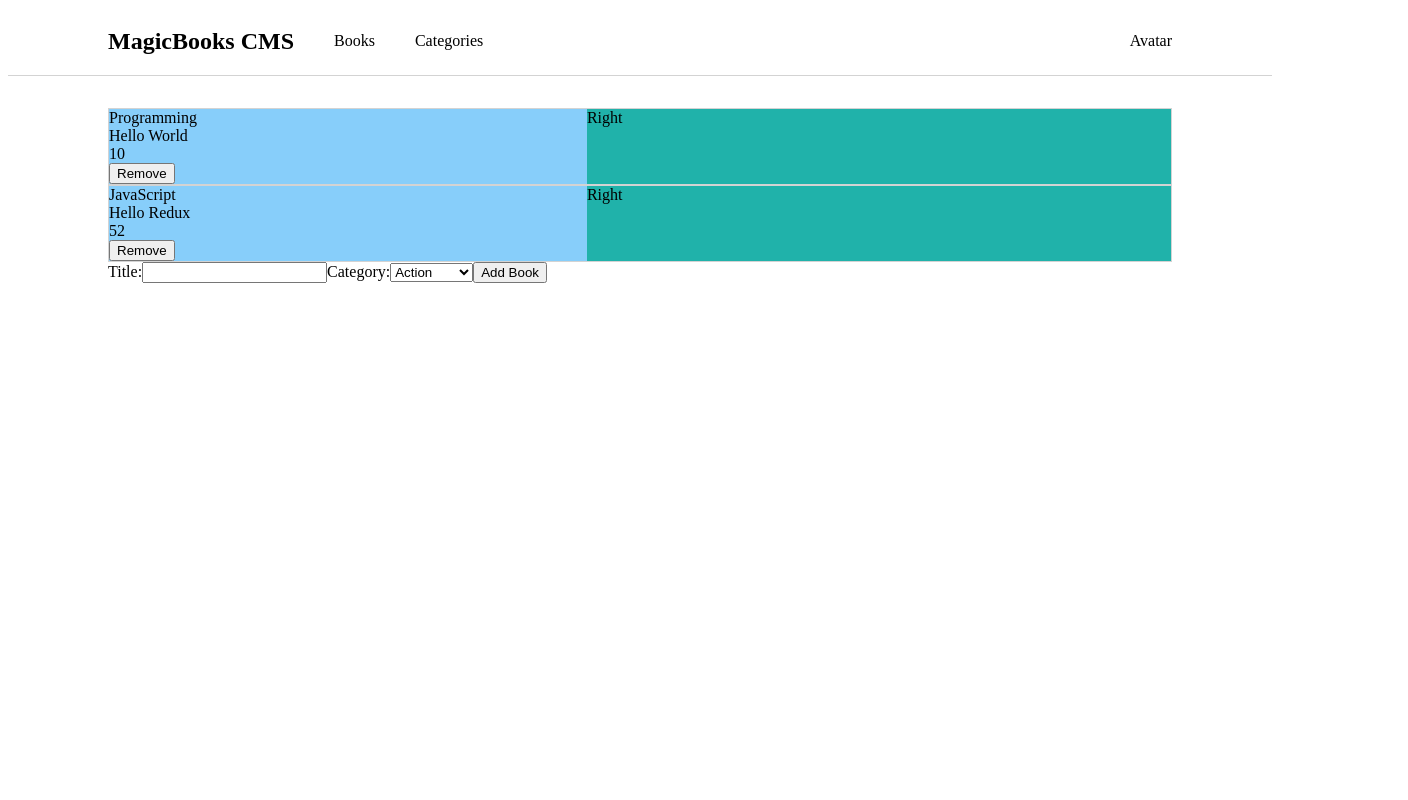
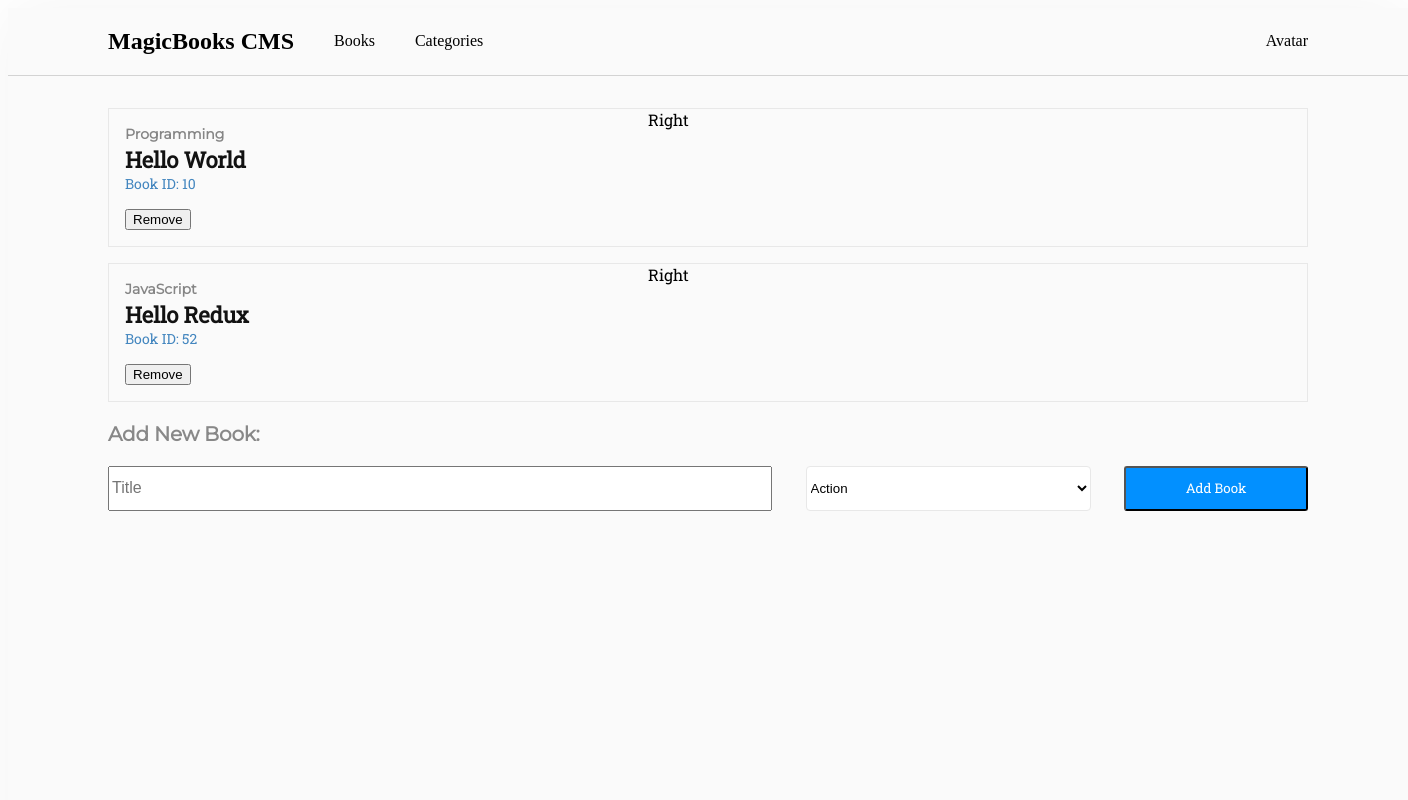
Before and after one commit to adriaanbd/magicbooks, a React (Create React App) app: page / in a window 1280 px wide. Shown: the top 800 px of the page, 1408 px wide, since content can reach past the window. Built offline with nearby package versions, Linux system fonts and the light colour scheme.

Commit message:
wip styling

```diff
--- a/src/components/App.js
+++ b/src/components/App.js
@@ -5,13 +5,13 @@ import Nav from './Nav';
 
 function App() {
   return (
-    <>
+    <div id="panel">
       <Nav />
       <main>
         <BooksList />
         <BooksForm />
       </main>
-    </>
+    </div>
   );
 }
 
--- a/src/components/Book.js
+++ b/src/components/Book.js
@@ -4,11 +4,15 @@ import PropTypes from 'prop-types';
 function Book(props) {
   const { book: { bookId, title, category }, remove } = props;
   return (
-    <div>
-      <div>{ category }</div>
-      <div>{ title }</div>
-      <div>{ bookId }</div>
-      <div><button type="button" onClick={() => remove(bookId)}>Remove</button></div>
+    <div className="book">
+      <div className="bookInfo">
+        <div className="category">{ category }</div>
+        <h2 className="title">{ title }</h2>
+        <div className="bookId">{ `Book ID: ${bookId}` }</div>
+      </div>
+      <div className="bookActions">
+        <button className="bookAction" type="button" onClick={() => remove(bookId)}>Remove</button>
+      </div>
     </div>
   );
 }
--- a/src/containers/BooksForm.js
+++ b/src/containers/BooksForm.js
@@ -32,26 +32,29 @@ function BooksForm() {
     dispatch(createBook({ bookId: getRandId(), ...bookData }));
     setBookData(DEFAULT_STATE);
   }
+
+  function setCategories() {
+    return [
+      ...[<option value="" selected disabled hidden>Category</option>],
+      ...CATEGORIES.map((cat, idx) => <option key={idx} value={cat}>{cat}</option>)];
+  }
+
   return (
     <>
-      <form onSubmit={handleSubmit}>
-        <label htmlFor="title">
-          Title:
+      <h3 id="new-book">Add New Book: </h3>
+      <form onSubmit={handleSubmit} id="new-book-form">
         <input
           type="text"
           name="title"
           id="title"
+          placeholder="Title"
           value={bookData.title}
           onChange={handleChange}
         />
-        </label>
-        <label htmlFor="categories">
-          Category:
-          <select id="categories" name="category" value={bookData.category} onChange={handleChange}>
-            { CATEGORIES.map((cat, idx) => <option key={idx} value={cat}>{cat}</option>) }
+        <select id="category-select" name="category" value={bookData.category} onChange={handleChange}>
+          { setCategories() }
         </select>
-        </label>
-        <button type="submit">Add Book</button>
+        <button type="submit" id="add-book-btn">Add Book</button>
       </form>
     </>
   );
--- a/src/index.css
+++ b/src/index.css
@@ -1,5 +1,21 @@
+@import url('https://fonts.googleapis.com/css?family=Montserrat|Roboto+Slab&display=swap');
+
 * {
   box-sizing: border-box;
+}
+
+#root {
+  height: 1434px;
+  margin: auto;
+  background-color: #f5f6fa;
+}
+
+#panel {
+  height: 1097px;
+  width: 1400px;
+  background-color: #fafafa;
+  box-shadow: 0 0 60px 0 rgba(0, 0, 0, 0.05);
+  margin: auto;
 }
 
 nav {
@@ -29,15 +45,85 @@ main {
 
 .bookCard {
   display: flex;
-  border: 1px solid lightgray;
+  font-family: 'Roboto Slab', serif;
+  border: solid 1px #e8e8e8;
+  margin: 1rem auto;
 }
 
 #card-left {
   width: 45%;
-  background-color: lightskyblue;
 }
 
 #card-right {
   width: 55%;
-  background-color: lightseagreen;
 }
+
+.book {
+  margin: 1rem;
+}
+
+.category {
+  margin-bottom: 2px;
+  font-family: 'Montserrat', sans-serif;
+  font-size: 14px;
+  opacity: 0.5;
+  color: #121212;
+  font-weight: bold;
+}
+
+.bookActions {
+  display: flex;
+  margin-top: 1rem;
+}
+
+.title {
+  margin: 0;
+  font-size: 22px;
+  font-weight: bold;
+  color: #121212;
+  letter-spacing: -0.2px;
+  font-stretch: normal;
+}
+
+.bookId {
+  font-size: 14px;
+  font-weight: 300;
+  color: #4386bf;
+}
+
+#new-book {
+  color: #888888;
+  font-size: 20px;
+  font-weight: bold;
+  font-family: 'Montserrat', sans-serif;
+  letter-spacing: -0.18px;
+}
+
+#title {
+  width: 664px;
+  height: 45px;
+  font-size: 16px;
+}
+
+#new-book-form {
+  display: flex;
+  font-family: 'Montserrat', sans-serif;
+  justify-content: space-between;
+}
+
+#add-book-btn {
+  font-family: 'Roboto Slab', serif;
+  width: 184px;
+  height: 45px;
+  border-radius: 3px;
+  background-color: #0290ff;
+  color: #ffffff;
+}
+
+#category-select {
+  width: 285px;
+  height: 45px;
+  border-radius: 4px;
+  border: solid 1px #e8e8e8;
+  background-color: #ffffff;
+}
```
Lines whose indentation alone changed are shown as unchanged.
